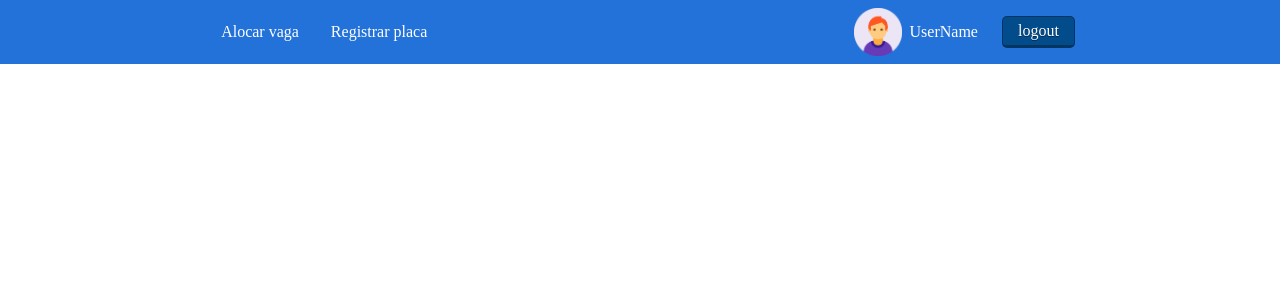
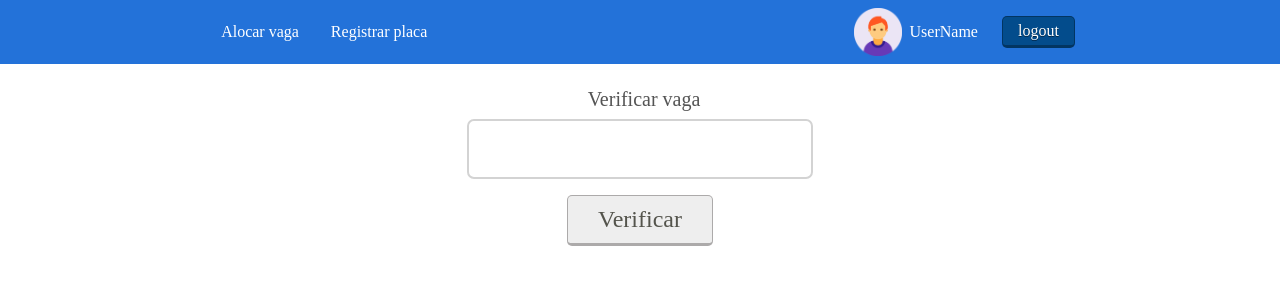
Before and after one commit to Gu7z/vaga-certa, a React (Create React App) app: page /alocar-vaga in a window 1280 px wide. Shown: the top 300 px of the page. Built offline with nearby package versions, Linux system fonts and the light colour scheme.

Commit message:
[COMPONENT]: add check of vacancy is avaliable

```diff
--- a/src/components/pages/allocate_vacancy.tsx
+++ b/src/components/pages/allocate_vacancy.tsx
@@ -1,11 +1,47 @@
-import React from "react";
+import React, { useState } from "react";
 import Header from "components/organisms/header";
 import "styles/pages/allocate_vacancy.css";
 
 const AllocateVacancy: React.FC = () => {
+  const [vacancyNumber, setVacancyNumber] = useState("");
+  const [hasChecked, setHasChecked] = useState(false);
+  const [isAvailable, setIsAvailable] = useState(false);
+
+  const handleVerifyVacancy = (
+    event:
+      | React.FormEvent<HTMLFormElement>
+      | React.MouseEvent<HTMLDivElement, MouseEvent>
+  ) => {
+    event.preventDefault();
+
+    setHasChecked(true);
+    if (vacancyNumber.length > 2) setIsAvailable(true);
+    else setIsAvailable(false);
+  };
+
+  const handleOnChange = (event: React.ChangeEvent<HTMLInputElement>) => {
+    setHasChecked(false);
+    setVacancyNumber(event.target.value);
+  };
+
   return (
     <div className="allocate_vacancy">
       <Header />
+      <form className="check-vacancy" onSubmit={handleVerifyVacancy}>
+        <label htmlFor="">Verificar vaga</label>
+        <input type="number" onChange={handleOnChange} />
+        <div className="btn" onClick={handleVerifyVacancy}>
+          Verificar
+        </div>
+        {hasChecked && (
+          <div>
+            <p>
+              Vaga {vacancyNumber}:{" "}
+              <b>{isAvailable ? "Sendo usada" : "Disponivel"}</b>
+            </p>
+          </div>
+        )}
+      </form>
     </div>
   );
 };
```
